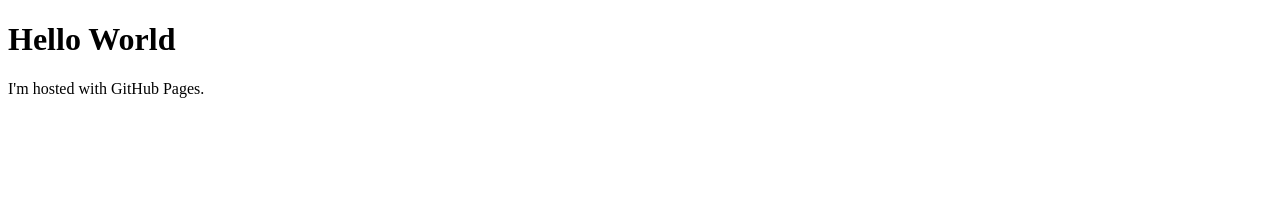
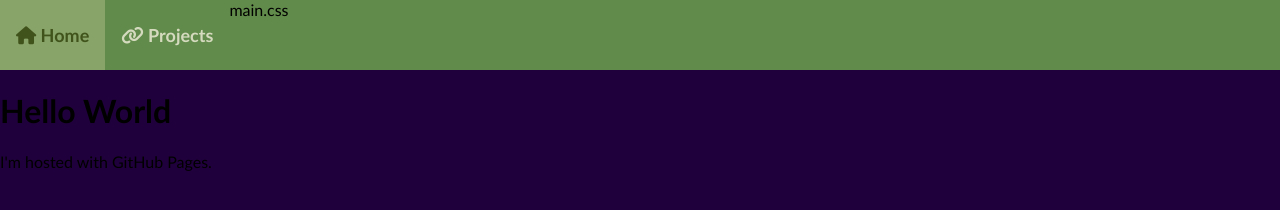
Before and after one commit to Mythos-Developers/Mythos-Developers.github.io, a plain HTML site: page index.html in a window 1280 px wide. Drawn offline with Linux system fonts and the light colour scheme.

Commit message:
Add main.css and some other stuff

```diff
--- a/index.html
+++ b/index.html
@@ -1,5 +1,17 @@
 <!DOCTYPE html>
 <html>
+
+	<head>
+
+		<div class="topnav">
+			<a class="active" href="index.html"><h4><b><i class="fa fa-house icon"></i> Home</b></h4></a>
+			<a href="#"><h4><i class="fa-solid fa-link"></i> Projects</h4></a>main.css
+		</div>
+
+		<link rel="stylesheet" type="text/css" href="main.css"/>
+		<script src="https://kit.fontawesome.com/4a66a648b2.js" crossorigin="anonymous"></script>
+
+	</head>
 
 	<body>
 
--- /dev/null
+++ b/main.css
@@ -0,0 +1,57 @@
+:root {
+
+	--background: #20003C;
+	--text: #000000;
+	--navbar-bg: #618B4A;
+	--navbar-active: #88A469;
+	--navbar-hover: #AFBC88;
+
+	--green-one: #D4DABE;
+	--green-two: #AFBC88;
+	--green-three: #88A469;
+	--green-four: #618B4A;
+	--green-five: #40531B;
+
+}
+
+html {
+	background-color: var(--background);
+}
+
+body {
+	background-color: var(--background);
+	color: var(--text);
+	font-family: trebuchet ms, sans-serif;
+	margin: 0px;
+}
+
+.topnav {
+	background-color: var(--navbar-bg);
+	overflow: hidden;
+}
+
+.topnav a {
+	float: left;
+	color: var(--green-two);
+	text-align: center;
+	padding: 0px 16px;
+	text-decoration: none;
+	font-size: 18px;
+}
+
+.topnav a:hover {
+	background-color: var(--navbar-hover);
+	color: var(--navbar-bg);
+}
+
+.topnav a.active {
+	background-color: var(--navbar-active);
+	color: var(--green-five);
+}
+
+a:link {
+	color: var(--green-one);
+
+a:visited {
+	color: var(--green-five);
+}
```
